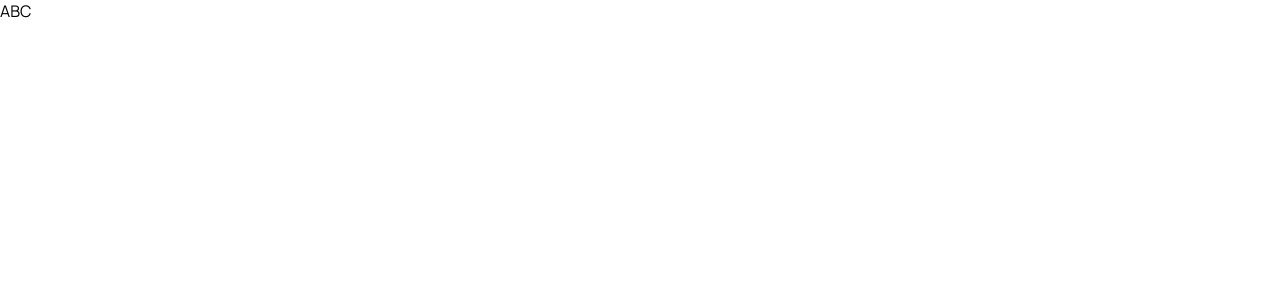
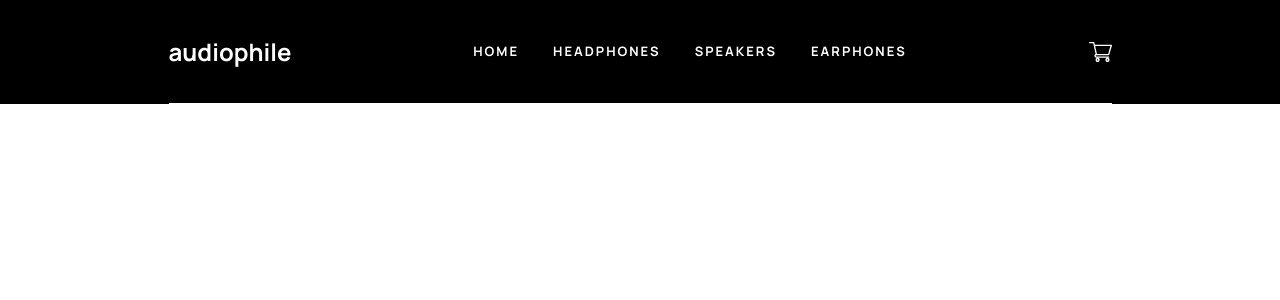
Before and after one commit to eduardsdn/audiophile-ecommerce, a React (Create React App) app: page / in a window 1280 px wide. Shown: the top 300 px of the page. Built offline with nearby package versions, Linux system fonts and the light colour scheme.

Commit message:
Styled header

```diff
--- a/src/App.jsx
+++ b/src/App.jsx
@@ -1,5 +1,12 @@
+import Header from "./components/Header";
+import AppCSS from "./styles/app.module.css";
+
 function App() {
-  return <div className="App">ABC</div>;
+  return (
+    <div className={AppCSS.app}>
+      <Header></Header>
+    </div>
+  );
 }
 
 export default App;
--- /dev/null
+++ b/src/components/Header.jsx
@@ -0,0 +1,29 @@
+import HeaderCSS from "../styles/header.module.css";
+import cartImg from "../assets/shared/desktop/icon-cart.svg";
+
+export default function Header() {
+  return (
+    <div className={HeaderCSS.navHolder}>
+      <nav className={HeaderCSS.nav}>
+        <a href="/" className={HeaderCSS.logo}>
+          audiophile
+        </a>
+        <ul className={HeaderCSS.navLinks}>
+          <li>
+            <a href="/home">HOME</a>
+          </li>
+          <li>
+            <a href="/headphones">HEADPHONES</a>
+          </li>
+          <li>
+            <a href="/speakers">SPEAKERS</a>
+          </li>
+          <li>
+            <a href="/earphones">EARPHONES</a>
+          </li>
+        </ul>
+        <img src={cartImg} alt="" />
+      </nav>
+    </div>
+  );
+}
--- a/src/styles/global.css
+++ b/src/styles/global.css
@@ -46,3 +46,8 @@ img {
   max-width: 100%;
   height: auto;
 }
+
+._container {
+  margin-left: 165px;
+  margin-right: 165px;
+}
--- /dev/null
+++ b/src/styles/header.module.css
@@ -0,0 +1,40 @@
+@import url("colors.css");
+
+.navHolder {
+  display: flex;
+  justify-content: center;
+  background-color: var(--black);
+}
+
+.nav {
+  padding-top: 35px;
+  padding-bottom: 35px;
+  color: var(--white);
+  display: flex;
+  justify-content: space-between;
+  align-items: center;
+  width: 943px;
+  max-width: 943px;
+  border-bottom: solid 1px var(--white);
+}
+
+.nav a {
+  text-decoration: none;
+  color: var(--white);
+}
+
+.logo {
+  font-size: 24px;
+  font-weight: 700;
+}
+
+.navLinks {
+  display: flex;
+  gap: 34px;
+  font-size: 13px;
+  font-style: normal;
+  font-weight: 700;
+  line-height: 25px;
+  letter-spacing: 2px;
+  text-transform: uppercase;
+}
```
Also changed, not shown: src/styles/app.module.css (added).
